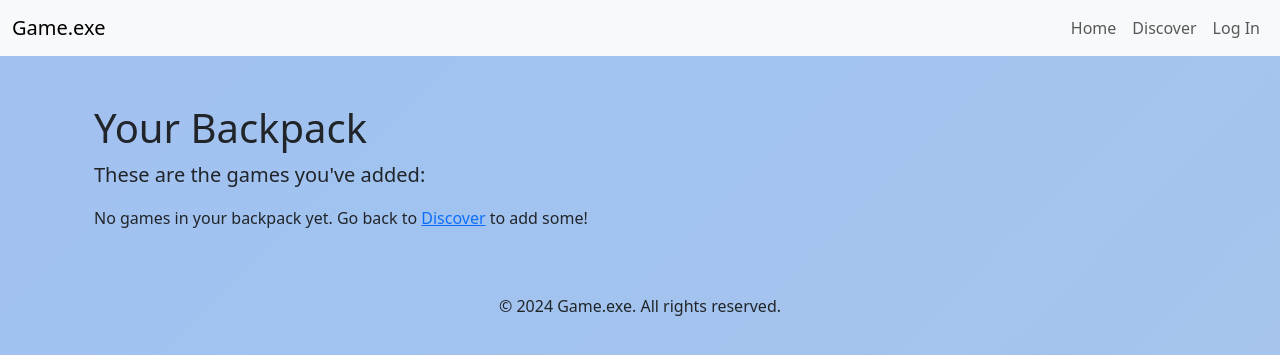
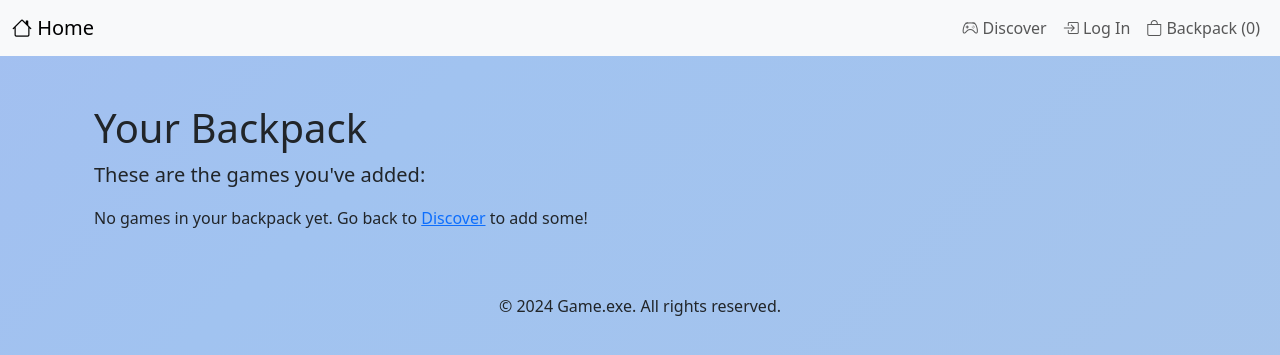
Before and after one commit to xnaavii/game.exe-pp5, a Django app: page /backpack/view/ in a window 1280 px wide. Shown: the top 355 px of the page. Run offline with Django 5.2, Linux system fonts and the light colour scheme.

Commit message:
Adjust navlinks, implement context processor for backpac

```diff
--- /dev/null
+++ b/backpack/context_processors.py
@@ -0,0 +1,5 @@
+def backpack_context(request):
+    backpack = request.session.get('backpack', [])
+    return {
+        'backpack_count': len(backpack),
+    }
--- a/gameexe/settings.py
+++ b/gameexe/settings.py
@@ -66,6 +66,7 @@ TEMPLATES = [
                 'django.template.context_processors.request',
                 'django.contrib.auth.context_processors.auth',
                 'django.contrib.messages.context_processors.messages',
+                'backpack.context_processors.backpack_context',
             ],
         },
     },
--- a/templates/base.html
+++ b/templates/base.html
@@ -14,25 +14,43 @@
 <body>
     <nav class="navbar navbar-expand-lg navbar-light bg-light">
         <div class="container-fluid">
-            <a class="navbar-brand" href="{% url 'main:landing_page' %}">Game.exe</a>
-            <button class="navbar-toggler" type="button" data-bs-toggle="collapse" data-bs-target="#navbarNav">
+        <!-- Home Link -->
+        <a class="navbar-brand" href="{% url 'main:landing_page' %}">
+            <i class="bi bi-house"></i> Home
+        </a>
+        <button class="navbar-toggler" type="button" data-bs-toggle="collapse" data-bs-target="#navbarSupportedContent"
+                aria-controls="navbarSupportedContent" aria-expanded="false" aria-label="Toggle navigation">
             <span class="navbar-toggler-icon"></span>
         </button>
-            <div class="collapse navbar-collapse" id="navbarNav">
-                <ul class="navbar-nav ms-auto">
+
+        <div class="collapse navbar-collapse" id="navbarSupportedContent">
+            <ul class="navbar-nav ms-auto mb-2 mb-lg-0">
+
+            <!-- Discover Link -->
             <li class="nav-item">
-                        <a class="nav-link" href="{% url 'main:landing_page' %}">Home</a>
+                <a class="nav-link" href="{% url 'discover:discover' %}">
+                <i class="bi bi-controller"></i> Discover
+                </a>
             </li>
+
+            <!-- Login Link -->
             <li class="nav-item">
-                        <a class="nav-link" href="{% url 'discover:discover' %}">Discover</a>
+                <a class="nav-link" href="#">
+                <i class="bi bi-box-arrow-in-right"></i> Log In
+                </a>
             </li>
+
+            <!-- Backpack Link with Count -->
             <li class="nav-item">
-                        <a class="nav-link" href="#">Log In</a>
+                <a class="nav-link" href="{% url 'backpack:view_backpack' %}">
+                <i class="bi bi-bag"></i> Backpack ({{ backpack_count }})
+                </a>
             </li>
             </ul>
         </div>
         </div>
     </nav>
+
 
     {% if messages %}
         <div class="container mt-3">
```
Lines whose indentation alone changed are shown as unchanged.
